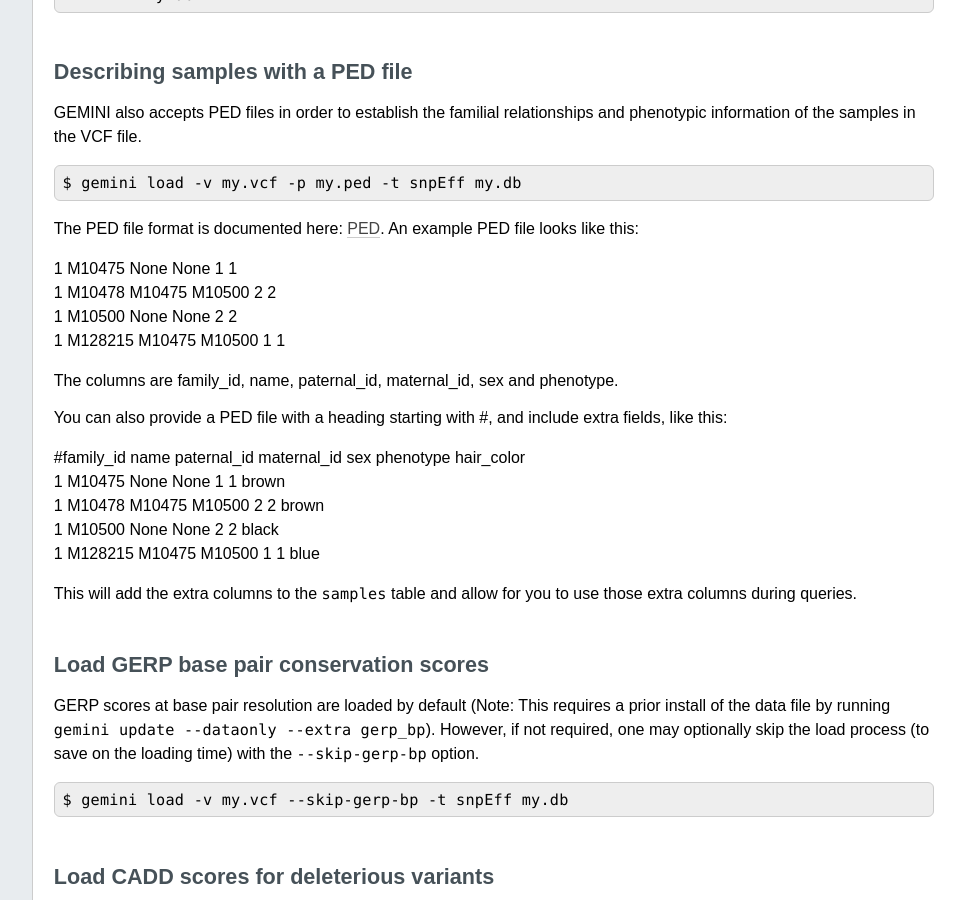
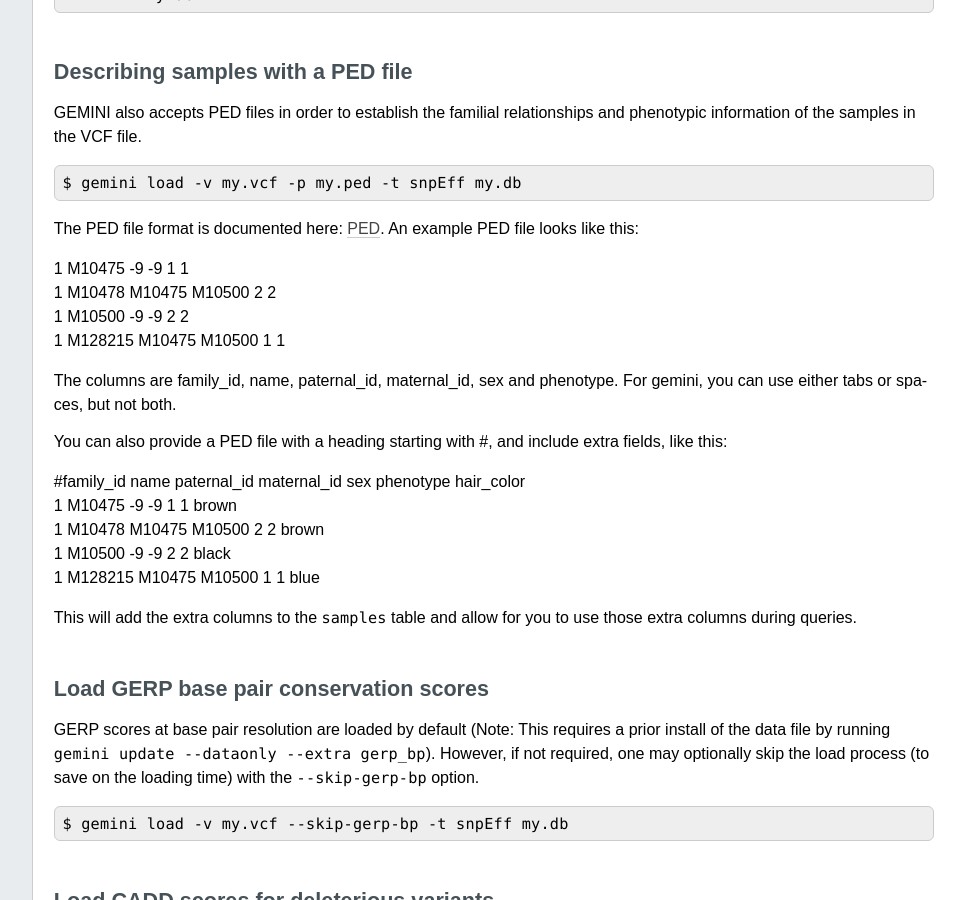
Before and after one commit to arq5x/gemini, a Sphinx documentation site: the page built from docs/content/preprocessing.rst, in a window 1280 px wide and 900 px high, scrolled down 2280 px. Shown: the whole window, without its empty margins (224-1189 px from the left). Built offline with Sphinx 7.4.7, drawn with Linux system fonts in a browser that asks for light colours; formulas are drawn with MathJax 3; the version number could not be read and is left out; comment, search, counter and statistics services are not loaded.

Commit message:
fix documentation where 'None' was used for missing in example PED files.

```diff
--- a/docs/content/preprocessing.rst
+++ b/docs/content/preprocessing.rst
@@ -151,20 +151,21 @@
 
 The PED file format is documented here: PED_. An example PED file looks like this:
 
-|	1 M10475    None None  1    1
+|	1 M10475    -9 -9  1    1
 |	1 M10478     M10475  M10500    2    2
-|	1 M10500     None    None    2    2
+|	1 M10500     -9    -9    2    2
 |	1 M128215    M10475  M10500    1    1
 
 The columns are family_id, name, paternal_id, maternal_id, sex and phenotype.
+For gemini, you can use either tabs or spaces, but not both.
 
 You can also provide a PED file with a heading starting with #, and include extra
 fields, like this:
 
 |	#family_id name paternal_id maternal_id sex phenotype hair_color
-| 	1 M10475    None None  1    1 brown
+| 	1 M10475    -9       -9  1    1 brown
 | 	1 M10478     M10475  M10500    2    2 brown
-| 	1 M10500     None    None    2    2 black
+| 	1 M10500     -9      -9    2    2 black
 | 	1 M128215    M10475  M10500    1    1 blue
 
 This will add the extra columns to the ``samples`` table and allow for you to
```
